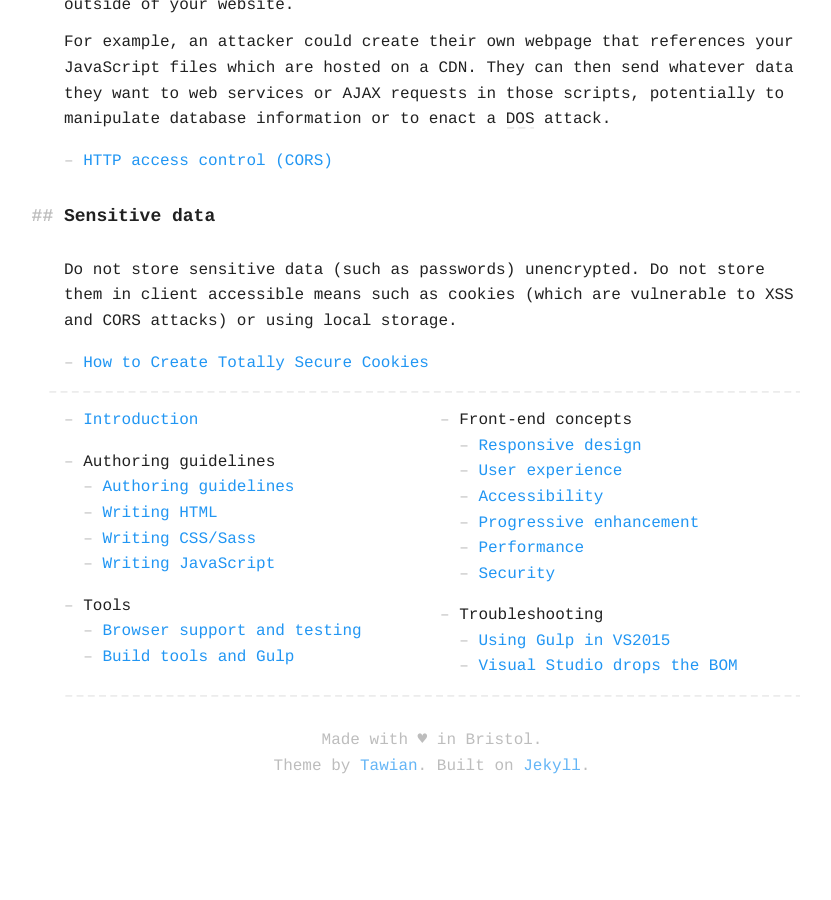
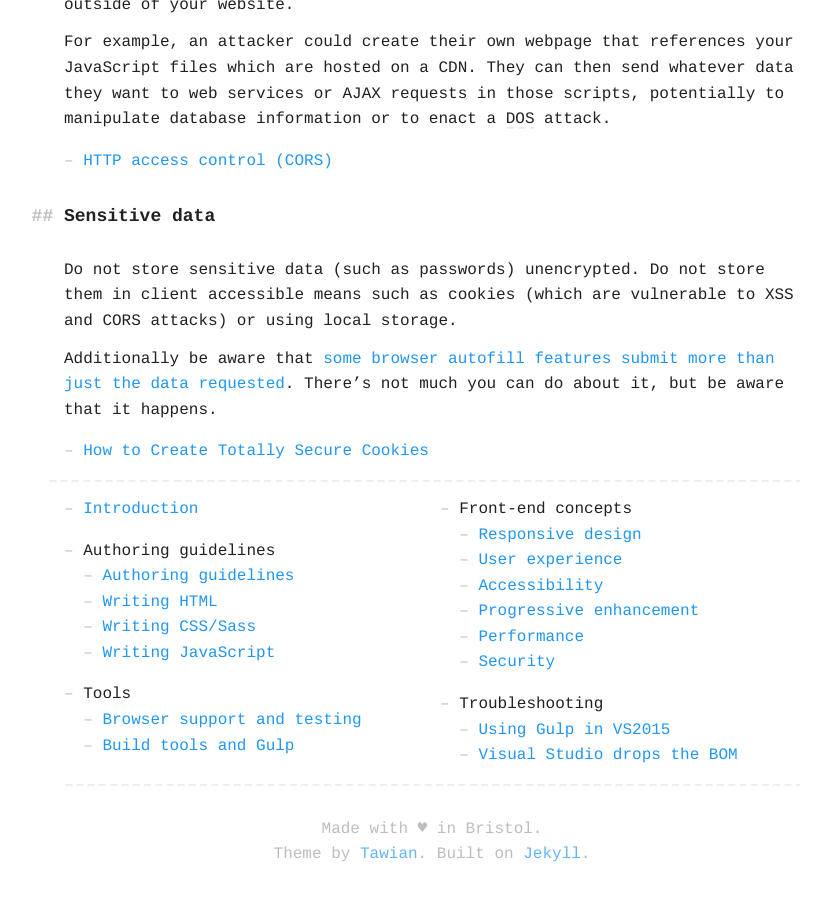
Before and after one commit to querkmachine/FSFrontEndDocs, a Jekyll site: the page built from concepts/security.md, in a window 1280 px wide and 900 px high, scrolled down 1710 px. Shown: the whole window, without its empty margins (208-1039 px from the left). Built offline with Jekyll 4.4.1, drawn with Linux system fonts in a browser that asks for light colours; before the commit the page ends 2521 px from its top, so only the background shows below that.

Commit message:
Add note about browser autofill being a bit janky

```diff
--- a/concepts/security.md
+++ b/concepts/security.md
@@ -50,4 +50,6 @@ For example, an attacker could create their own webpage that references your Jav
 
 Do not store sensitive data (such as passwords) unencrypted. Do not store them in client accessible means such as cookies (which are vulnerable to XSS and CORS attacks) or using local storage.
 
+Additionally be aware that [some browser autofill features submit more than just the data requested](https://github.com/anttiviljami/browser-autofill-phishing). There's not much you can do about it, but be aware that it happens.
+
 * [How to Create Totally Secure Cookies](http://blog.teamtreehouse.com/how-to-create-totally-secure-cookies)
```
